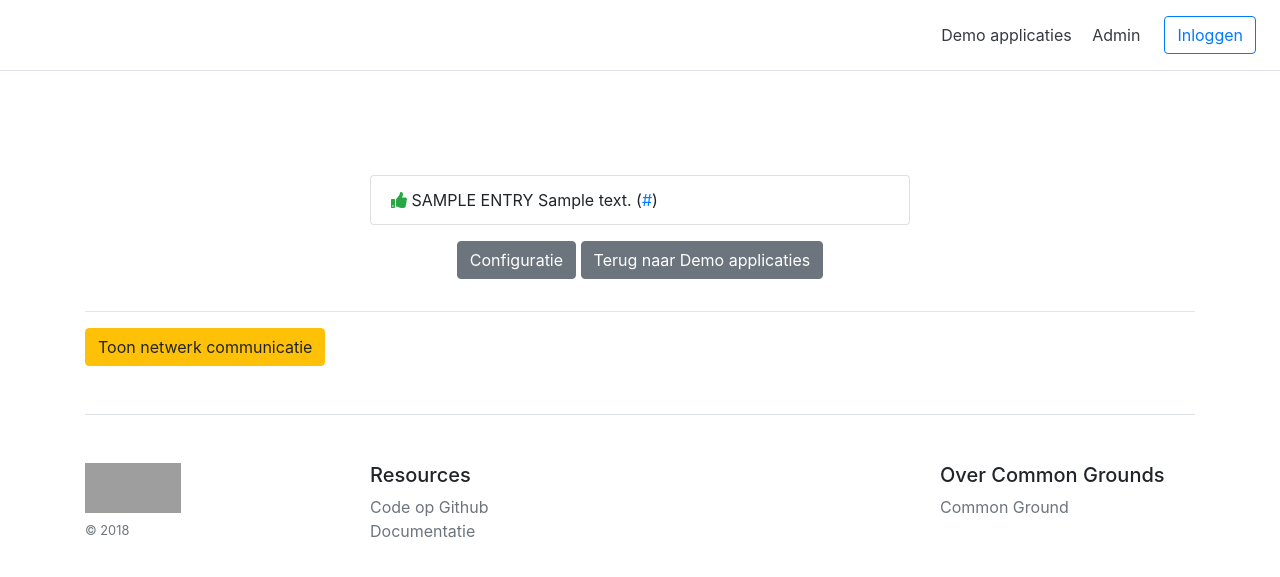
After one commit to maykinmedia/gemma-zaken-demo, a Django app: template src/zac/status/templates/status/index.html in a window 1280 px wide. The commit adds this page. Shown: the top 577 px of the page. Run offline with Django 3.2, Linux system fonts and the light colour scheme; the template is opened without the code that fills it: most values are stand-ins (such as "Sample title", 1, 10 or a date in 2020); some libraries are stand-ins or nearby versions; grey boxes are pictures that could not be loaded.

Commit message:
Added status view.

```diff
--- a/requirements.txt
+++ b/requirements.txt
@@ -1,4 +1,4 @@
-Django==2.0.3
+Django==2.1.3
 django-choices==1.6.0
 django-widget-tweaks==1.4.2
 django-webtest==1.9.3
@@ -10,4 +10,5 @@ pyyaml==3.13
 django-hijack==2.1.9
 django-hijack-admin==2.1.9
 django-solo==1.1.3
-gemma-zds-client
+gemma-zds-client==0.6.2
+django-betterforms==1.2
--- a/src/zac/conf/settings.py
+++ b/src/zac/conf/settings.py
@@ -48,6 +48,7 @@ INSTALLED_APPS = [
 
     'zac.accounts',
     'zac.demo',
+    'zac.status',
 
     # Demo applicaties
     'zac.demo.mor',
@@ -140,7 +141,6 @@ USE_TZ = True
 # https://docs.djangoproject.com/en/2.0/howto/static-files/
 
 STATIC_URL = '/static/'
-
 STATIC_ROOT = os.path.join(BASE_DIR, 'static')
 
 # Additional locations of static files
--- /dev/null
+++ b/src/zac/status/templates/status/index.html
@@ -0,0 +1,45 @@
+{% extends "demo/base.html" %}
+
+{% block content %}
+
+  <div class="container">
+
+    <div class="row">
+      <div class="col-md-3"></div>
+      <div class="col-md-6">
+        <ul class="list-group">
+          {% for entry in entries %}
+            <li class="list-group-item">
+              {% if entry.status == 'working' %}
+                <i class="fa fa-thumbs-up text-success"></i>
+              {% else %}
+                <i class="fa fa-thumbs-down text-danger"></i>
+              {% endif %}
+
+              {{ entry.name|upper }}
+
+              {{ entry.message }}
+
+              {% if entry.url %}
+                (<a target="_blank" href="{{ entry.url }}">{{ entry.url }}</a>)
+              {% endif %}
+            </li>
+          {% endfor %}
+        </ul>
+      </div>
+      <div class="col-md-3"></div>
+    </div>
+
+    <div class="row text-center">
+      <div class="col-md-12">
+        <p></p>
+        <p>
+          <a href="{% url 'admin:index' %}" class="btn btn-secondary">Configuratie</a>
+          <a href="{% url 'index' %}" class="btn btn-secondary">Terug naar Demo applicaties</a>
+        </p>
+      </div>
+    </div>
+
+  </div>
+
+{% endblock %}
--- a/src/zac/templates/index.html
+++ b/src/zac/templates/index.html
@@ -48,6 +48,7 @@
 
         <p>
           <a href="{% url 'admin:index' %}" class="btn btn-secondary">Configuratie</a>
+          <a href="{% url 'status-index' %}" class="btn btn-secondary">API Status</a>
         </p>
       </div>
     </section>
--- a/src/zac/urls.py
+++ b/src/zac/urls.py
@@ -13,6 +13,8 @@ Including another URLconf
     1. Import the include() function: from django.urls import include, path
     2. Add a URL to urlpatterns:  path('blog/', include('blog.urls'))
 """
+from django.conf import settings
+from django.conf.urls.static import static
 from django.contrib import admin
 from django.urls import include, path
 from django.views.generic import TemplateView
@@ -21,4 +23,5 @@ urlpatterns = [
     path('', TemplateView.as_view(template_name='index.html'), name='index'),
     path('admin/', admin.site.urls),
     path('demo/', include('zac.demo.urls')),
-]
+    path('status/', include('zac.status.urls')),
+] + static(settings.STATIC_URL, document_root=settings.STATIC_ROOT)
```
Also changed, not shown: src/zac/status/urls.py (added, +7 -0 lines), src/zac/status/views.py (added, +53 -0 lines), src/zac/static/favicon.ico (added), src/zac/status/__init__.py (added).
